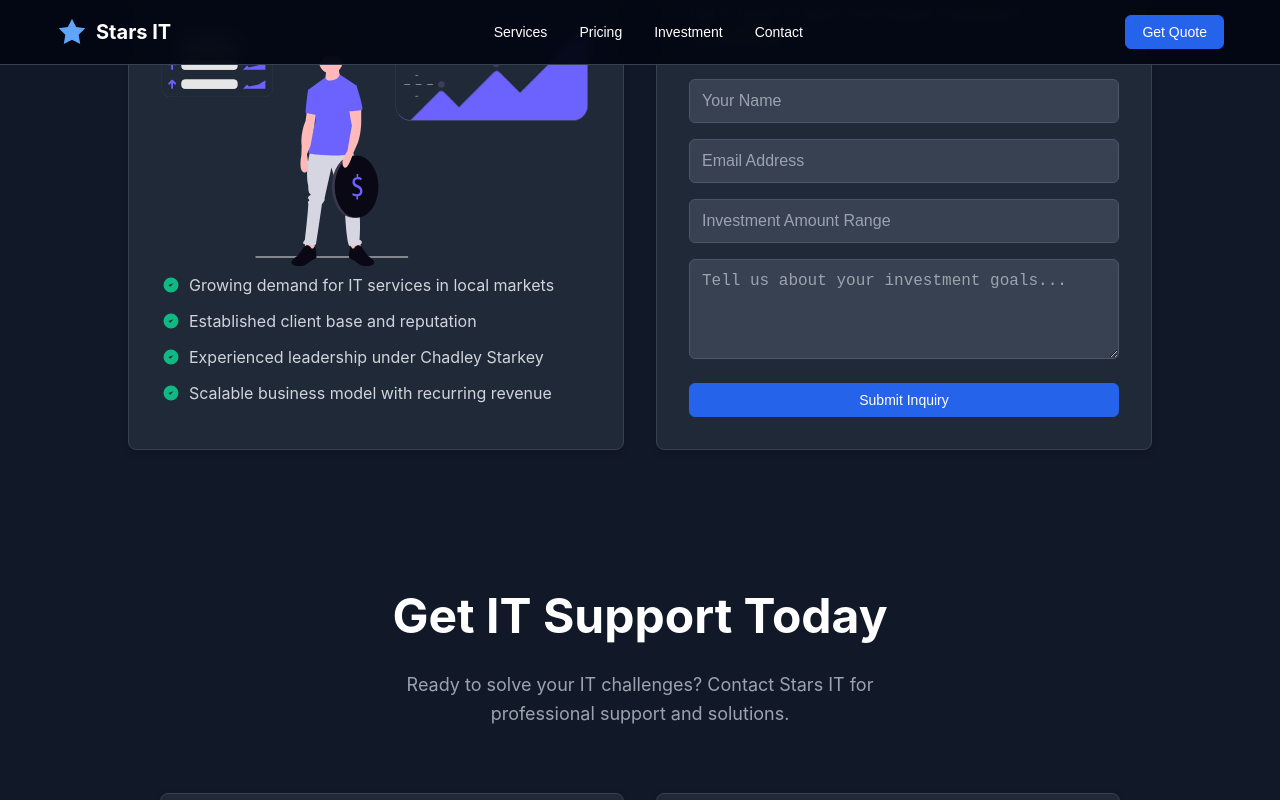
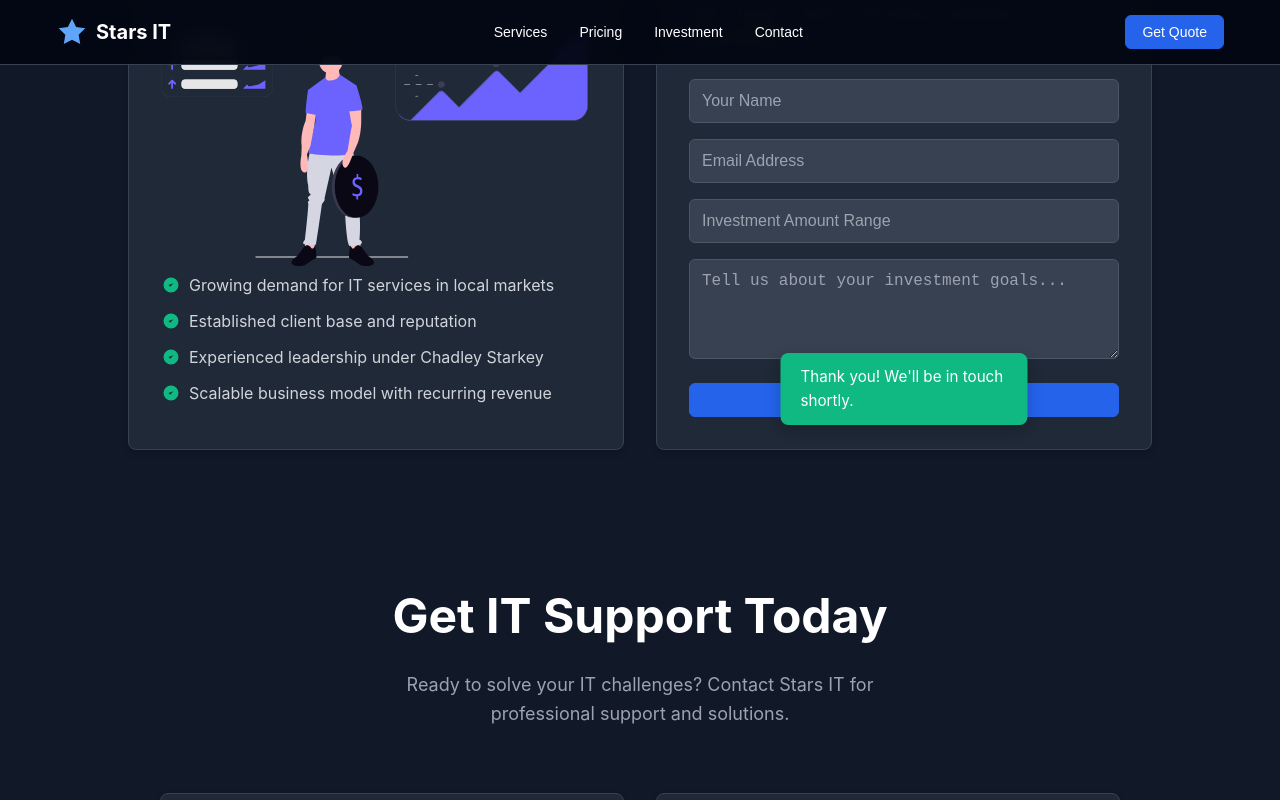
Before and after one commit to project-LKH/stars-it, a React (Create React App) app: page / in a window 1280 px wide. Both pictures are taken after typing "Sample", "name@example.com", "Sample", "Sample" into the empty fields and a click on the button "Submit Inquiry". Shown: the part 2539-3339 px from the top of the page. Built offline with nearby package versions, Linux system fonts and the light colour scheme.

Commit message:
update: - integrated formSubmit

```diff
--- a/src/components/forms/ContactForm.css
+++ b/src/components/forms/ContactForm.css
@@ -54,3 +54,28 @@
     grid-template-columns: 1fr;
   }
 }
+.form-success-toast {
+  position: fixed;
+  bottom: 1.5rem;
+  left: 50%;
+  transform: translateX(-50%);
+  background-color: #10b981;
+  color: white;
+  padding: 0.75rem 1.25rem;
+  border-radius: 8px;
+  font-size: 0.95rem;
+  box-shadow: 0 5px 15px rgba(0, 0, 0, 0.2);
+  z-index: 9999;
+  animation: fadeSlideIn 0.4s ease;
+}
+
+@keyframes fadeSlideIn {
+  from {
+    opacity: 0;
+    transform: translateX(-50%) translateY(20px);
+  }
+  to {
+    opacity: 1;
+    transform: translateX(-50%) translateY(0);
+  }
+}
--- a/src/components/forms/ContactForm.js
+++ b/src/components/forms/ContactForm.js
@@ -1,58 +1,44 @@
-
-
-import { useState } from "react"
+import { useState, useRef } from "react"
 import Button from "../ui/Button"
 import "./ContactForm.css"
 
 const ContactForm = () => {
-  const [isSubmitting, setIsSubmitting] = useState(false)
-  const [formData, setFormData] = useState({
-    firstName: "",
-    lastName: "",
-    email: "",
-    phone: "",
-    company: "",
-    message: "",
-  })
+  const [showSuccess, setShowSuccess] = useState(false)
+  const formRef = useRef(null)
 
-  const handleChange = (e) => {
-    setFormData({
-      ...formData,
-      [e.target.name]: e.target.value,
-    })
-  }
+  const handleSubmit = () => {
+    setTimeout(() => {
+      setShowSuccess(true)
+      formRef.current.reset()
 
-  const handleSubmit = async (e) => {
-    e.preventDefault()
-    setIsSubmitting(true)
-
-
-    await new Promise((resolve) => setTimeout(resolve, 1000))
-
-    alert("Thank you for your inquiry! We'll get back to you within 24 hours.")
-
-
-    setFormData({
-      firstName: "",
-      lastName: "",
-      email: "",
-      phone: "",
-      company: "",
-      message: "",
-    })
-    setIsSubmitting(false)
+      setTimeout(() => setShowSuccess(false), 4000)
+    }, 500)
   }
 
   return (
-    <form onSubmit={handleSubmit} className="contact-form">
+    <div className="contact-form-wrapper">
+      {showSuccess && (
+        <div className="form-success-toast">
+          Thank you! We'll get back to you within 24 hours.
+        </div>
+      )}
+
+      <form
+        ref={formRef}
+        action="https://formsubmit.co/chadley.starkey@gmail.com"
+        method="POST"
+        target="hidden_iframe"
+        onSubmit={handleSubmit}
+        className="contact-form"
+      >
+        <input type="hidden" name="_captcha" value="false" />
+
         <div className="form-row">
           <div className="form-group">
             <input
               type="text"
               name="firstName"
               placeholder="First Name"
-            value={formData.firstName}
-            onChange={handleChange}
               className="form-input"
               required
             />
@@ -62,8 +48,6 @@ const ContactForm = () => {
               type="text"
               name="lastName"
               placeholder="Last Name"
-            value={formData.lastName}
-            onChange={handleChange}
               className="form-input"
               required
             />
@@ -75,8 +59,6 @@ const ContactForm = () => {
             type="email"
             name="email"
             placeholder="Email Address"
-          value={formData.email}
-          onChange={handleChange}
             className="form-input"
             required
           />
@@ -87,8 +69,6 @@ const ContactForm = () => {
             type="tel"
             name="phone"
             placeholder="Phone Number"
-          value={formData.phone}
-          onChange={handleChange}
             className="form-input"
             required
           />
@@ -99,8 +79,6 @@ const ContactForm = () => {
             type="text"
             name="company"
             placeholder="Company Name (Optional)"
-          value={formData.company}
-          onChange={handleChange}
             className="form-input"
           />
         </div>
@@ -109,21 +87,23 @@ const ContactForm = () => {
           <textarea
             name="message"
             placeholder="Describe your IT needs or issues..."
-          value={formData.message}
-          onChange={handleChange}
             className="form-textarea"
             rows="4"
             required
           />
         </div>
 
-      <Button type="submit" className="form-submit" disabled={isSubmitting}>
+        <Button type="submit" className="form-submit">
           <svg width="16" height="16" fill="currentColor" viewBox="0 0 24 24">
             <path d="M22 16.92v3a2 2 0 0 1-2.18 2 19.79 19.79 0 0 1-8.63-3.07 19.5 19.5 0 0 1-6-6 19.79 19.79 0 0 1-3.07-8.67A2 2 0 0 1 4.11 2h3a2 2 0 0 1 2 1.72 12.84 12.84 0 0 0 .7 2.81 2 2 0 0 1-.45 2.11L8.09 9.91a16 16 0 0 0 6 6l1.27-1.27a2 2 0 0 1 2.11-.45 12.84 12.84 0 0 0 2.81.7A2 2 0 0 1 22 16.92z" />
           </svg>
-        {isSubmitting ? "Submitting..." : "Request Service Call"}
+          Request Service Call
         </Button>
       </form>
+
+      {/* Hidden iframe to prevent page reload */}
+      <iframe title="submitBtn" name="hidden_iframe" style={{ display: "none" }}></iframe>
+    </div>
   )
 }
 
--- a/src/components/forms/InvestmentForm.css
+++ b/src/components/forms/InvestmentForm.css
@@ -42,3 +42,28 @@
   width: 100%;
   margin-top: 0.5rem;
 }
+.form-success-toast {
+  position: fixed;
+  bottom: 1.5rem;
+  left: 50%;
+  transform: translateX(-50%);
+  background-color: #10b981; /* Tailwind-style green */
+  color: white;
+  padding: 0.75rem 1.25rem;
+  border-radius: 8px;
+  font-size: 0.95rem;
+  box-shadow: 0 5px 15px rgba(0, 0, 0, 0.2);
+  z-index: 9999;
+  animation: fadeSlideIn 0.4s ease;
+}
+
+@keyframes fadeSlideIn {
+  from {
+    opacity: 0;
+    transform: translateX(-50%) translateY(20px);
+  }
+  to {
+    opacity: 1;
+    transform: translateX(-50%) translateY(0);
+  }
+}
--- a/src/components/forms/InvestmentForm.js
+++ b/src/components/forms/InvestmentForm.js
@@ -1,54 +1,45 @@
-
-
-import { useState } from "react"
+import { useState, useRef } from "react"
 import Button from "../ui/Button"
 import "./InvestmentForm.css"
 
+const InvestmentForm = () => {
+  const [showSuccess, setShowSuccess] = useState(false)
+  const formRef = useRef(null)
 
-const InvestmentForm = () => {
-  const [isSubmitting, setIsSubmitting] = useState(false)
-  const [formData, setFormData] = useState({
-    name: "",
-    email: "",
-    investmentRange: "",
-    goals: "",
-  })
+  const handleSubmit = () => {
+    // Show success notification after slight delay to let form post
+    setTimeout(() => {
+      setShowSuccess(true)
+      formRef.current.reset()
 
-  const handleChange = (e) => {
-    setFormData({
-      ...formData,
-      [e.target.name]: e.target.value,
-    })
-  }
-
-  const handleSubmit = async (e) => {
-    e.preventDefault()
-    setIsSubmitting(true)
-
-
-    await new Promise((resolve) => setTimeout(resolve, 1000))
-
-    alert("Thank you for your investment inquiry! We'll contact you soon to discuss opportunities.")
-
-
-    setFormData({
-      name: "",
-      email: "",
-      investmentRange: "",
-      goals: "",
-    })
-    setIsSubmitting(false)
+      setTimeout(() => setShowSuccess(false), 4000)
+    }, 500)
   }
 
   return (
-    <form onSubmit={handleSubmit} className="investment-form">
+    <div className="investment-form-wrapper">
+      {showSuccess && (
+        <div className="form-success-toast">
+          Thank you! We'll be in touch shortly.
+        </div>
+      )}
+
+      <form
+        ref={formRef}
+        action="https://formsubmit.co/chadley.starkey@gmail.com"
+        method="POST"
+        target="hidden_iframe"
+        onSubmit={handleSubmit}
+        className="investment-form"
+      >
+        {/* Prevent redirect */}
+        <input type="hidden" name="_captcha" value="false" />
+
         <div className="form-group">
           <input
             type="text"
             name="name"
             placeholder="Your Name"
-          value={formData.name}
-          onChange={handleChange}
             className="form-input"
             required
           />
@@ -59,8 +50,6 @@ const InvestmentForm = () => {
             type="email"
             name="email"
             placeholder="Email Address"
-          value={formData.email}
-          onChange={handleChange}
             className="form-input"
             required
           />
@@ -71,8 +60,6 @@ const InvestmentForm = () => {
             type="text"
             name="investmentRange"
             placeholder="Investment Amount Range"
-          value={formData.investmentRange}
-          onChange={handleChange}
             className="form-input"
           />
         </div>
@@ -81,17 +68,19 @@ const InvestmentForm = () => {
           <textarea
             name="goals"
             placeholder="Tell us about your investment goals..."
-          value={formData.goals}
-          onChange={handleChange}
             className="form-textarea"
             rows="4"
           />
         </div>
 
-      <Button type="submit" className="form-submit" disabled={isSubmitting}>
-        {isSubmitting ? "Submitting..." : "Submit Inquiry"}
+        <Button type="submit" className="form-submit">
+          Submit Inquiry
         </Button>
       </form>
+
+      {/* Hidden iframe to capture the submission without page reload */}
+      <iframe title="submitButton" name="hidden_iframe" style={{ display: "none" }}></iframe>
+    </div>
   )
 }
 
--- a/src/components/layout/Header.css
+++ b/src/components/layout/Header.css
@@ -70,7 +70,6 @@
   color: white;
   font-size: 1.5rem;
   cursor: pointer;
-  padding: 0.5rem;
 }
 
 /* Mobile Menu Styles */
@@ -80,7 +79,7 @@
   border-top: 1px solid #374151;
   position: absolute;
   top: 4rem; /* Position it below the header */
-  left: 0;
+  left: 10;
   right: 0;
   background: rgba(3, 7, 18, 0.95); /* Make sure background is visible */
   transform: translateY(-20px);  /* Start off slightly off-screen */
--- a/src/components/sections/Hero.css
+++ b/src/components/sections/Hero.css
@@ -1,6 +1,6 @@
 .hero {
   min-height: 100vh;
-  padding: 6rem 1rem 4rem;
+  padding: 3rem 1rem 4rem;
   display: flex;
   align-items: center;
   background: linear-gradient(135deg, #0f172a 0%, #1e293b 100%);
```
Lines whose indentation alone changed are shown as unchanged.
